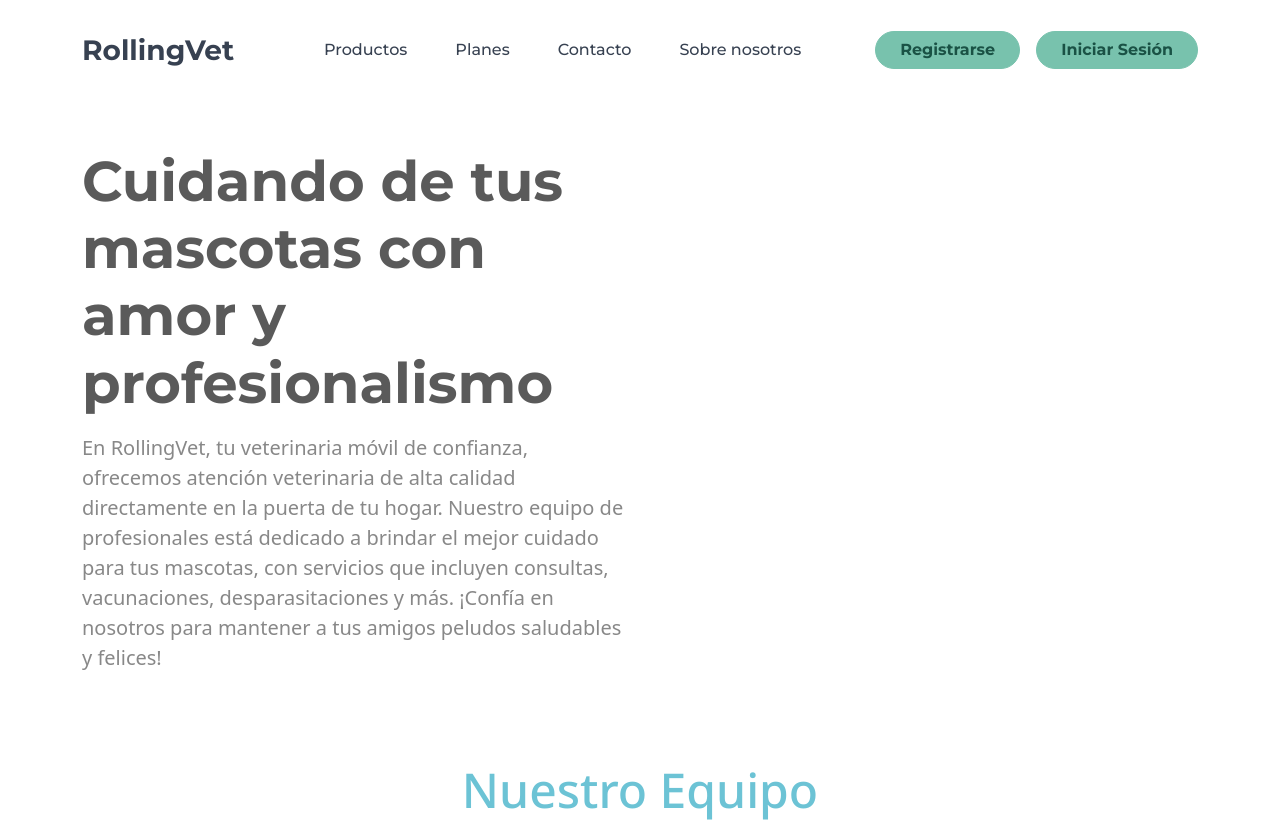
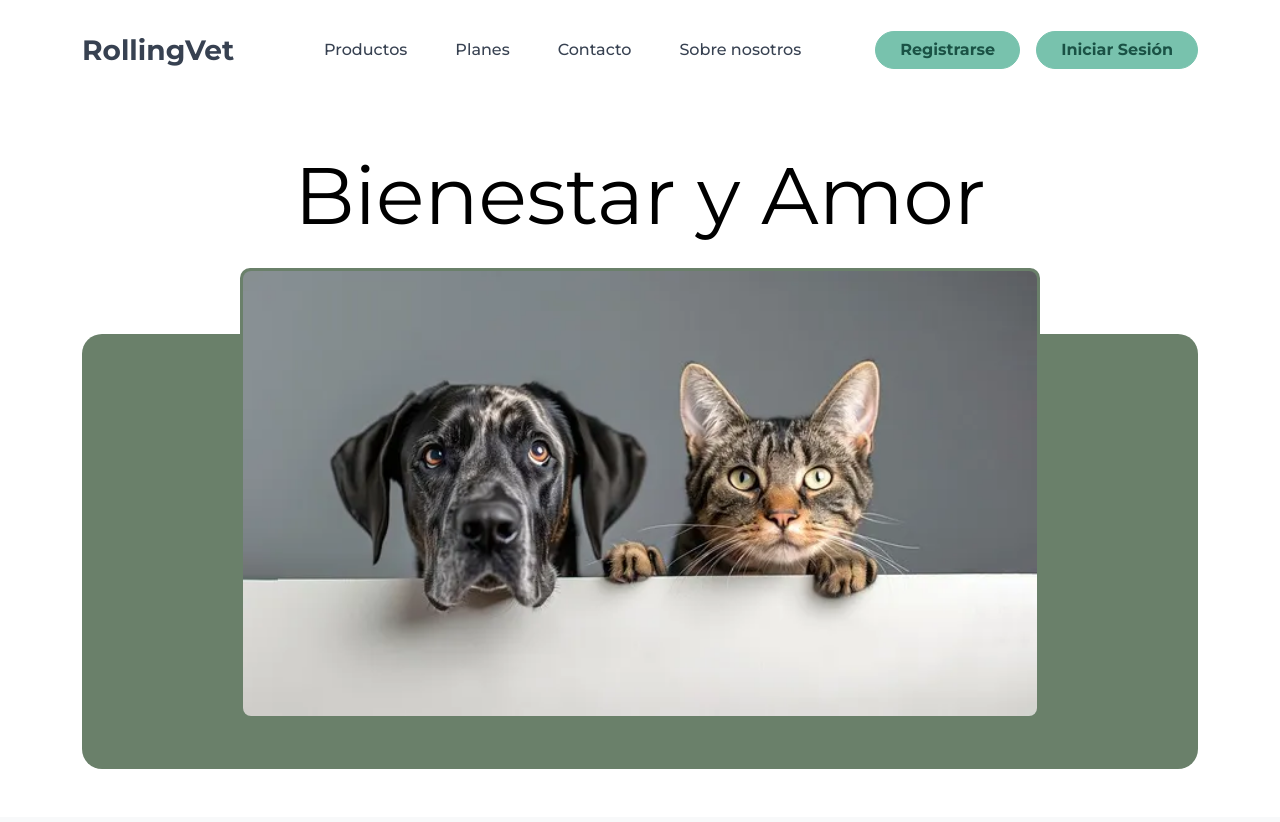
Before and after one commit to nachodev2/rollingVet, a React (Vite) app: page / in a window 1280 px wide. Shown: the top 822 px of the page. Built offline with nearby package versions, Linux system fonts and the light colour scheme.

Commit message:
Finalice la primera seccion del index

```diff
--- a/src/App.jsx
+++ b/src/App.jsx
@@ -13,10 +13,6 @@ function App() {
       <Menu />
       <main className="contenido-principal">
         <Inicio />
-        <SobreNosotros />
-        <Producto />
-        <Paciente />
-        <Error404 />
       </main>
       <Footer />
     </div>
--- a/src/components/pages/inicio/Inicio.css
+++ b/src/components/pages/inicio/Inicio.css
@@ -0,0 +1,38 @@
+.vet-section-wrapper {
+    position: relative;
+    display: flex;
+    flex-direction: column;
+    align-items: center;
+    padding-bottom: 50px;
+}
+
+.vet-background-bar {
+
+    position: absolute;
+    width: 100%;
+    height: 70%;
+    background-color: #6a806a;
+    bottom: 0;
+    left: 0;
+    border-radius: 20px;
+    z-index: 0;
+}
+
+
+.vet-image-frame {
+    width: 90%;
+    max-width: 800px;
+
+    background-color: #6a806a;
+    padding: 3px;
+    border-radius: 10px;
+
+    z-index: 1;
+}
+
+.vet-image-content {
+    width: 100%;
+    height: auto;
+    display: block;
+    border-radius: 8px
+}
--- a/src/components/pages/inicio/SeccionTitulo.jsx
+++ b/src/components/pages/inicio/SeccionTitulo.jsx
@@ -1,19 +1,34 @@
-import './inicio.css'
-import { Container, Row, Col } from 'react-bootstrap'
+import React from 'react';
+import { Container, Image } from 'react-bootstrap';
+import './Inicio.css';
+import ImagenMascota from '../../../../public/images/ai-generated-8678181_640.webp';
 
-const SeccionTitulo = () => {
-    return (
-        <section className="seccion-titulo py-5">
-            <Container>
-                <Row className="align-items-center">
-                    <Col md={6} className="text-center text-md-start mb-4 mb-md-0">
-                        <h1 className="display-4 fw-bold">Cuidando de tus mascotas con amor y profesionalismo</h1>
-                        <p className="lead mt-3">En RollingVet, tu veterinaria móvil de confianza, ofrecemos atención veterinaria de alta calidad directamente en la puerta de tu hogar. Nuestro equipo de profesionales está dedicado a brindar el mejor cuidado para tus mascotas, con servicios que incluyen consultas, vacunaciones, desparasitaciones y más. ¡Confía en nosotros para mantener a tus amigos peludos saludables y felices!</p>
-                    </Col>
-                </Row>
-            </Container>
-        </section>
-    )
+function SeccionTitulo() {
+  return (
+    <Container className="my-5">
+
+      <div className="vet-section-wrapper">
+
+
+        <div className="vet-background-bar"></div>
+        <h1 className="text-center mb-4 vet-title position-relative z-1 display-1 text-black">
+          Bienestar y Amor
+        </h1>
+
+
+        <div className="vet-image-frame position-relative z-1">
+
+          <Image
+            src={ImagenMascota}
+            alt="Perro y gato asomándose"
+            fluid
+            className="vet-image-content"
+          />
+
+        </div>
+      </div>
+    </Container>
+  );
 }
 
-export default SeccionTitulo
+export default SeccionTitulo;
```
Also changed, not shown: public/images/ai-generated-8678181_640.webp (added).
